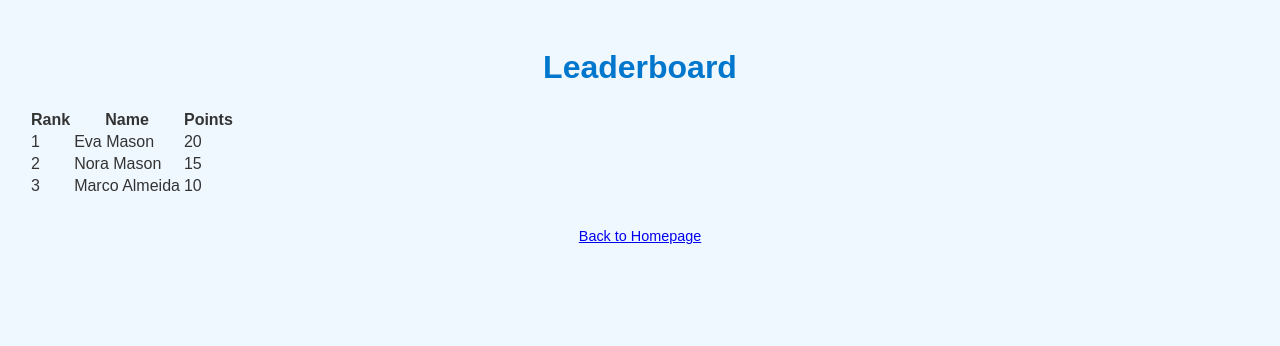
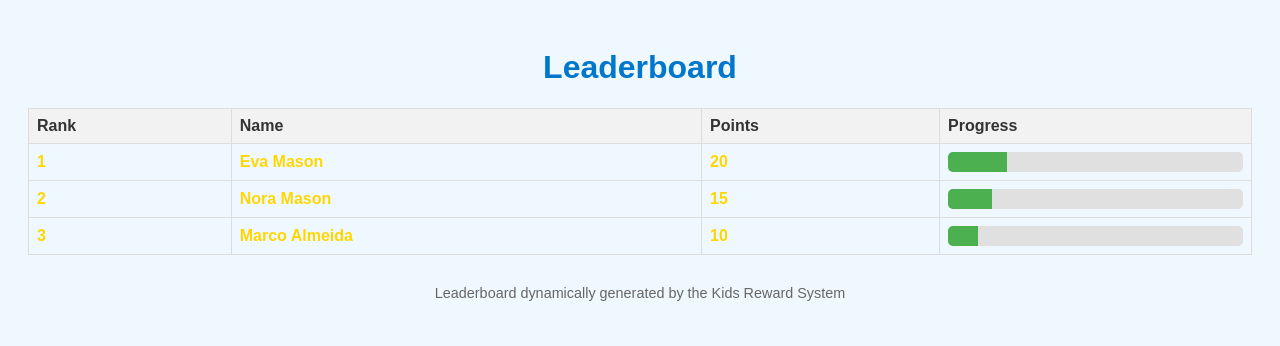
Before and after one commit to MarkiiMark23/kids-reward-system, a Flask app: page /leaderboard in a window 1280 px wide. Shown: the top 346 px of the page. Run offline with Flask 3, Linux system fonts and the light colour scheme.

Commit message:
updated css and leaderboard html

```diff
--- a/static/styles.css
+++ b/static/styles.css
@@ -76,3 +76,38 @@ footer {
     font-size: 0.9em;
     color: #666;
 }
+/* Progress Bar */
+.progress-bar {
+    background-color: #e0e0e0;
+    border-radius: 5px;
+    overflow: hidden;
+    width: 100%;
+    height: 20px;
+}
+
+.progress {
+    height: 100%;
+    background-color: #4CAF50;
+    width: 0;
+    transition: width 0.5s ease;
+}
+
+.top-user {
+    font-weight: bold;
+    color: #FFD700; /* Gold color for top users */
+}
+
+table {
+    width: 100%;
+    border-collapse: collapse;
+}
+
+th, td {
+    border: 1px solid #ddd;
+    padding: 8px;
+    text-align: left;
+}
+
+th {
+    background-color: #f2f2f2;
+}
--- a/templates/leaderboard.html
+++ b/templates/leaderboard.html
@@ -10,7 +10,6 @@
     <header>
         <h1>Leaderboard</h1>
     </header>
-
     <section>
         <table>
             <thead>
@@ -18,22 +17,27 @@
                     <th>Rank</th>
                     <th>Name</th>
                     <th>Points</th>
+                    <th>Progress</th>
                 </tr>
             </thead>
             <tbody>
                 {% for user in users %}
-                <tr>
+                <tr class="{% if loop.index <= 3 %}top-user{% endif %}">
                     <td>{{ loop.index }}</td>
                     <td>{{ user.name }}</td>
                     <td>{{ user.points }}</td>
+                    <td>
+                        <div class="progress-bar">
+                            <div class="progress" style="width: {{ user.points }}%;"></div>
+                        </div>
+                    </td>
                 </tr>
                 {% endfor %}
             </tbody>
         </table>
     </section>
-
     <footer>
-        <a href="{{ url_for('home') }}">Back to Homepage</a>
+        <p>Leaderboard dynamically generated by the Kids Reward System</p>
     </footer>
 </body>
 </html>
```
